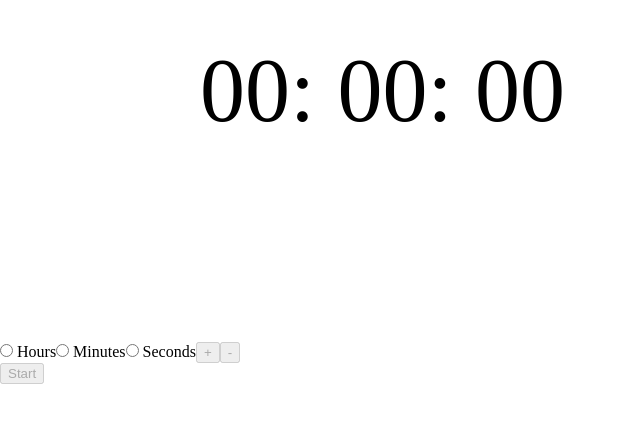
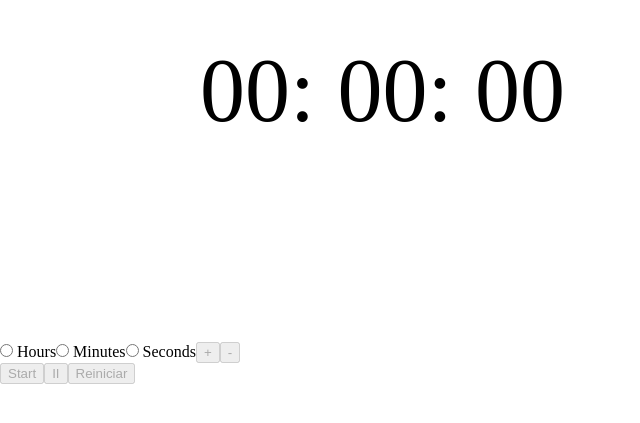
Before and after one commit to agsleonardo/trybe-time-challenge, a React (Create React App) app: page / in a window 1280 px wide. Shown: the part 161-584 px from the top of the page, without its empty margins (0-640 px from the left). Built offline with nearby package versions, Linux system fonts and the light colour scheme.

Commit message:
restart ok

```diff
--- a/src/App.js
+++ b/src/App.js
@@ -12,7 +12,11 @@ export default class App extends Component {
     sec: 0,
     toChange:'',
     disabled: true,
+    restart:0,
   }
+
+  interval = null;
+  timeout = null;
 
   refreshCount = (button, value) => {
     return button === 'addCounter' ? value + 1 : value - 1
@@ -35,6 +39,7 @@ export default class App extends Component {
   totalTimer = () => {
     const { hour, min, sec } = this.state
     const timeInMiliseconds = (hour*3600000)+(min*60000)+(sec*1000)
+    this.setState({restart: timeInMiliseconds})
     return timeInMiliseconds;
   }
 
@@ -44,10 +49,32 @@ export default class App extends Component {
       sec: sec === 0 ? 59 : sec - 1
     }))
 
-  startCounter = () => {
-    const timeInMiliseconds = this.totalTimer();
-    const interval = setInterval(this.updateTimer, 1000);
-    setTimeout(() => clearInterval(interval), timeInMiliseconds)
+  startCounter = (totalTimer) => {
+    // const timeInMiliseconds = this.totalTimer();
+    this.interval = setInterval(this.updateTimer, 1000);
+    this.timeOut = setTimeout(() => {
+      clearInterval(this.interval);
+      alert('Acabou o tempo!')
+    }, totalTimer)
+  }
+
+  pauseTimer = () => {
+    clearInterval(this.interval);
+    clearTimeout(this.timeOut);
+  }
+
+  restartTimer = () => {
+    const { restart } = this.state;
+    this.pauseTimer();
+    const newHour = parseInt(restart / 3600000);
+    const newMin = parseInt((restart / 60000)%60);
+    const newSec = parseInt(((restart / 1000)%60)%1000);
+    this.setState(({ hour, min, sec }) => ({
+      hour: newHour,
+      min: newMin,
+      sec: newSec,
+    }))
+    this.startCounter(restart)
   }
 
   render() {
@@ -59,7 +86,9 @@ export default class App extends Component {
       <Button name="addCounter" onClick={this.handleClick} label="+" disabled={this.state.disabled} />
       <Button name="subCounter" onClick={this.handleClick} label="-" disabled={this.state.disabled} />
       <br />
-      <Button name="start" onClick={this.startCounter} label="Start" disabled={this.state.disabled} />
+      <Button name="start" onClick={() => this.startCounter(this.totalTimer())} label="Start" disabled={this.state.disabled} />
+      <Button name="pause" onClick={this.pauseTimer} label="II" disabled={this.state.disabled} />
+      <Button name="restart" onClick={this.restartTimer} label="Reiniciar" disabled={this.state.disabled} />
       </>
     );
   }
```
